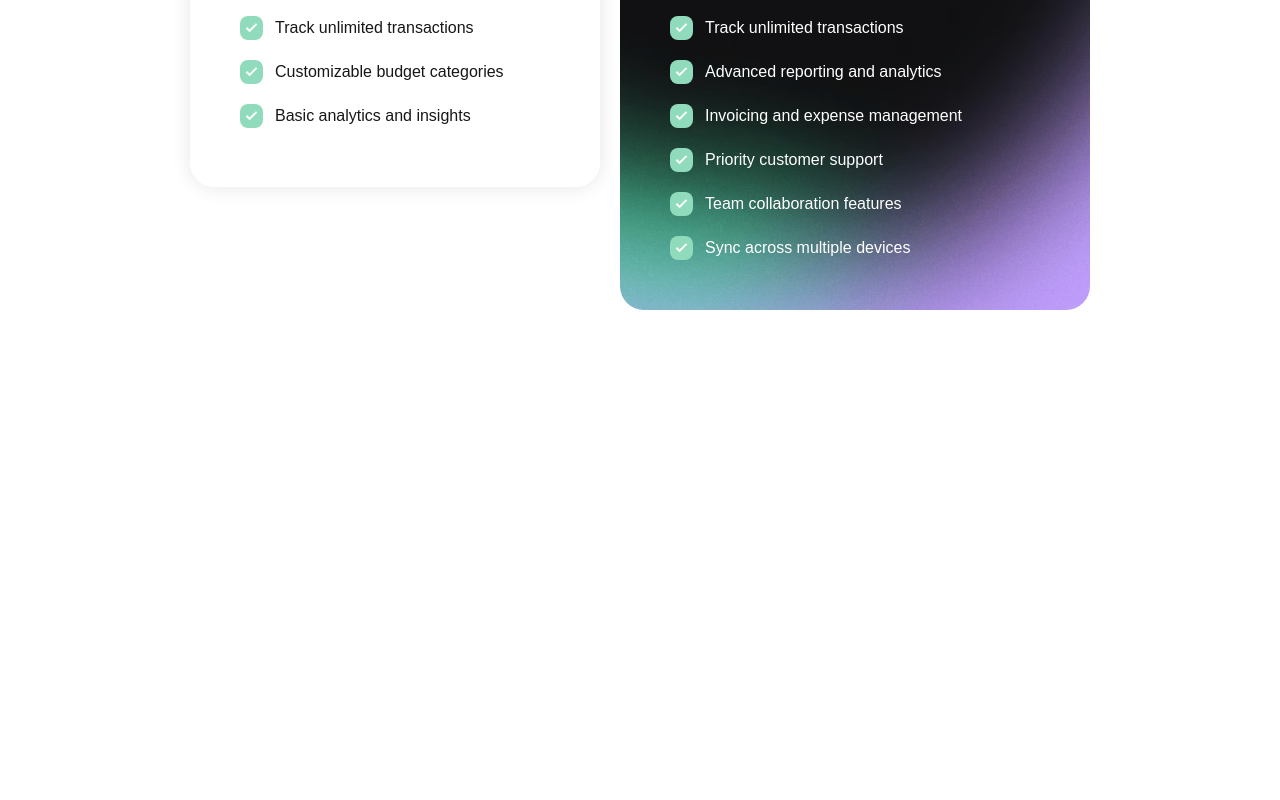
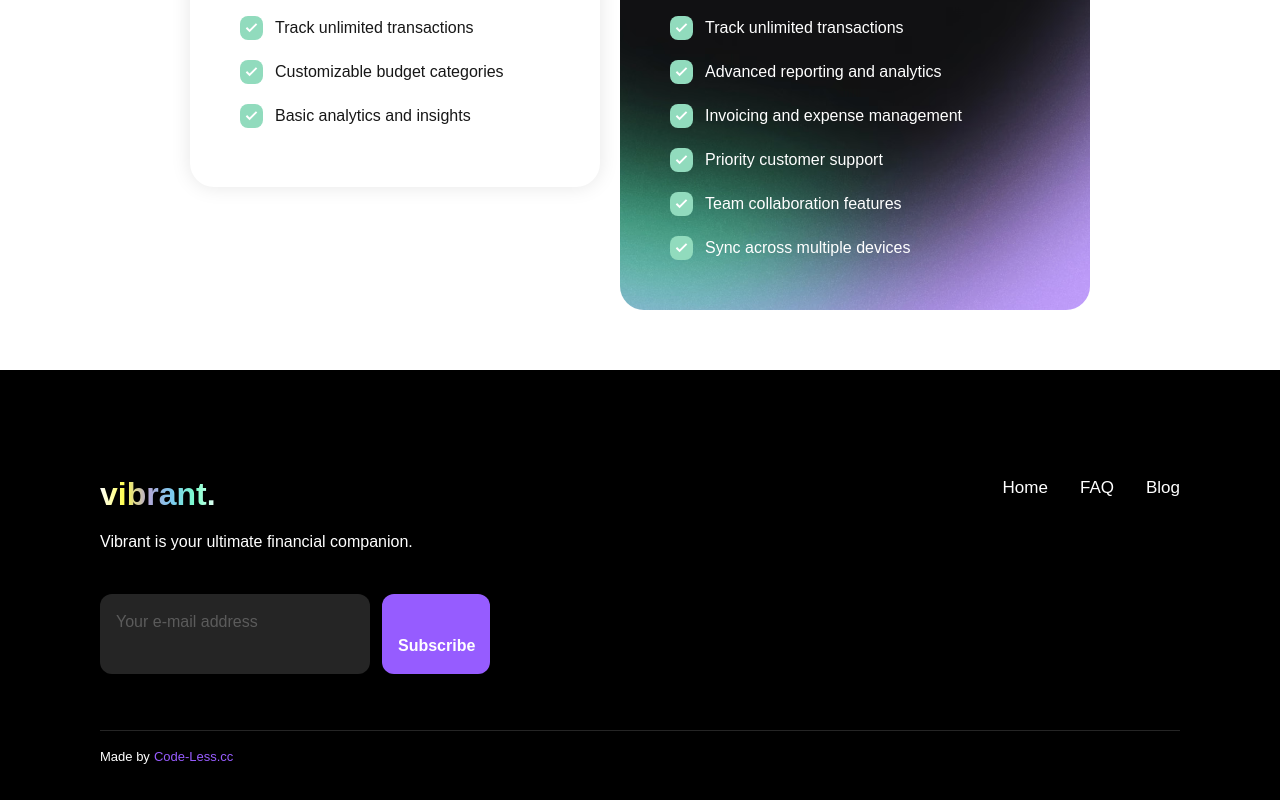
Before and after one commit to ZhannaKanal/landing, a Next.js app: page / in a window 1280 px wide. Shown: the part 4715-5515 px from the top of the page. Before the commit the page ends 5025 px from the top, so only its background shows below. Built offline with nearby package versions, Linux system fonts and the light colour scheme.

Commit message:
added footer

```diff
--- a/src/app/components/Footer.tsx
+++ b/src/app/components/Footer.tsx
@@ -1,7 +1,44 @@
-export default function Footer(){
+export default function Footer() {
   return (
-    <div>
-      Hi
+    <div className="bg-[black] p-[100px]">
+      <div className="max-w-[1100px] w-full mx-auto">
+        <div className="flex justify-between">
+          <div className="bg-[] w-1/2">
+            <div>
+              <div className="max-w-[120px] bg-[linear-gradient(to_right,#ffffff,#ffff4e,#b4a7d6,#7BCAEF,#7CFFCB,#ffffff)] bg-clip-text text-transparent font-bold text-[32px]">
+                vibrant.
+              </div>
+              <p className="text-[white] py-3">
+                Vibrant is your ultimate financial companion.
+              </p>
+            </div>
+            <form className="flex justify-start gap-3 py-7 ">
+              <div className="p-4 rounded-[12px] bg-[#252525] text-[#929292] w-1/2">
+                <input type="text" placeholder="Your e-mail address" className="outline-none"/>
+              </div>
+              <div className="p-4 rounded-[12px] text-[white] bg-[#965CFF] hover:bg-[#6B33CC] font-bold w-1/5">
+                <input type="button"/>Subscribe
+              </div>
+            </form>
+          </div>
+          <div className="w-1/2 flex justify-end text-[#ffffff] text-[17px] pt-[5px] gap-8">
+            <div>
+              <a href="">Home</a>
+            </div>
+            <div>
+              <a href="">FAQ</a>
+            </div>
+            <div>
+              <a href="">Blog</a>
+            </div>
+          </div>
+        </div>
+        <hr  className="h-[1px] bg-[#252525] border-0 mt-7"/>
+        <div className="flex justify-start gap-1 text-[13px] mt-4">
+          <p className="text-[white]">Made by</p>
+          <p className="text-[#985cff]">Code-Less.cc</p>
+        </div>
+      </div>
     </div>
-  )
+  );
 }
--- a/src/app/components/Split.tsx
+++ b/src/app/components/Split.tsx
@@ -2,7 +2,7 @@ import Image from "next/image";
 
 export default function Split() {
   return (
-    <div className="pt-[60px]">
+    <div className="py-[60px]">
       <div className="my-[60px] text-center">
         <p className="text-[#262c3b] text-[46px] font-bold">
           Ready to get started?
--- a/src/app/page.tsx
+++ b/src/app/page.tsx
@@ -23,6 +23,7 @@ export default function HomePage() {
       <Download></Download>
       <Thoughts></Thoughts>
       <Split></Split>
+      <Footer></Footer>
     </>
   );
 }
```
